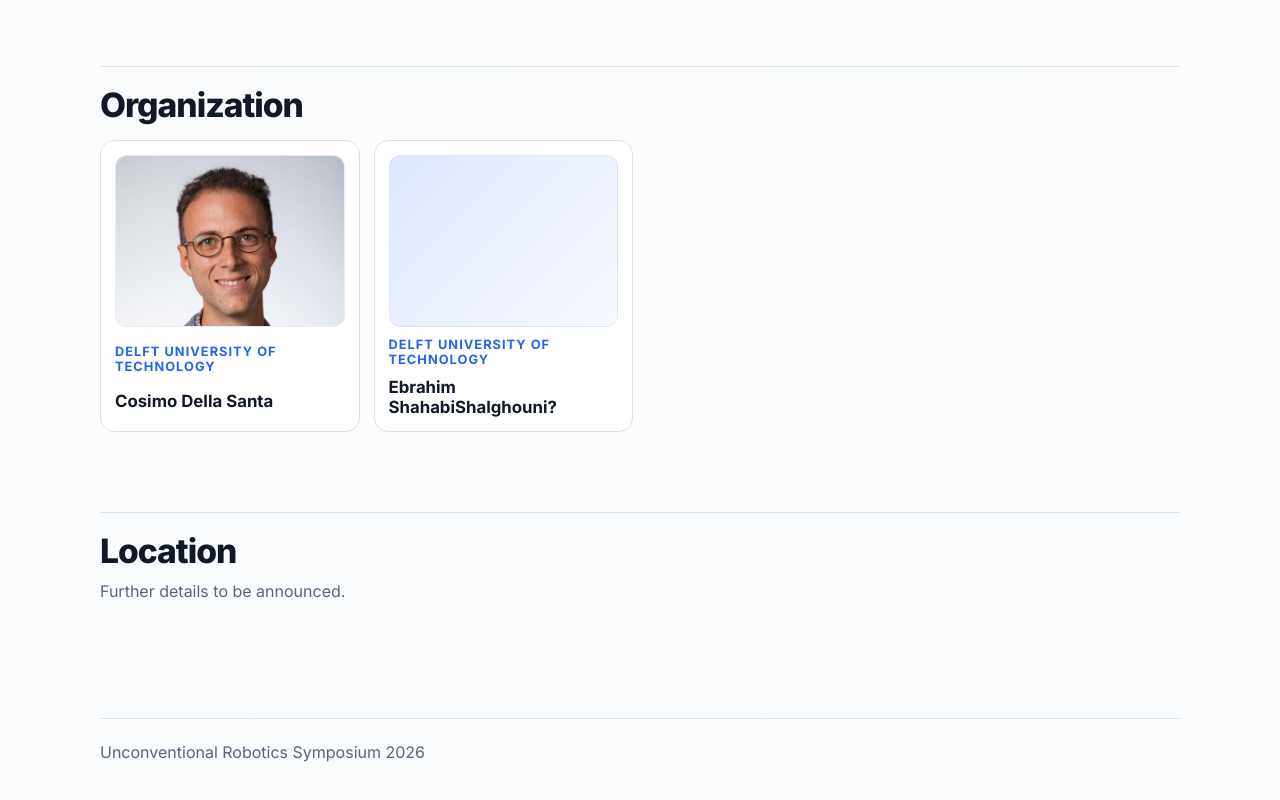
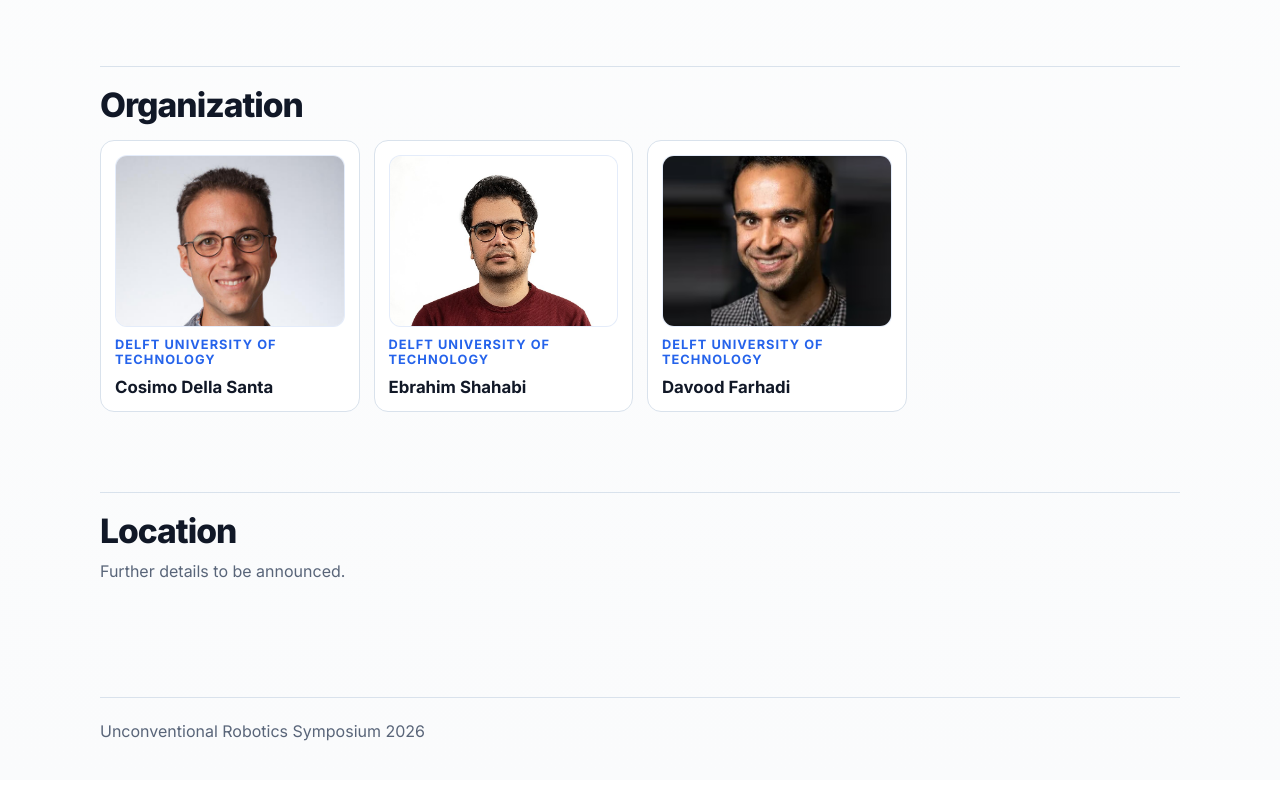
Before and after one commit to martensgun/martensgun.github.io, a plain HTML site: page ucs/index.html in a window 1280 px wide. Shown: the part 1941-2741 px from the top of the page. Drawn offline with nearby package versions, Linux system fonts and the light colour scheme.

Commit message:
Add new organiser

```diff
--- a/ucs/index.html
+++ b/ucs/index.html
@@ -237,9 +237,18 @@
             <h3>Cosimo Della Santa</h3>
           </article>
           <article class="speaker-card">
-            <div class="speaker-image speaker-image-placeholder"></div>
+            <div class="speaker-image speaker-image--top">
+              <img src="img/Ebrahim_Shahabi.jpg" alt="Ebrahim Shahabi">
+            </div>
             <p class="role">Delft University of Technology</p>
-            <h3>Ebrahim ShahabiShalghouni?</h3>
+            <h3>Ebrahim Shahabi</h3>
+          </article>
+          <article class="speaker-card">
+            <div class="speaker-image speaker-image--top">
+              <img src="img/Davood_Farhadi.jpeg" alt="Davood Farhadi">
+            </div>
+            <p class="role">Delft University of Technology</p>
+            <h3>Davood Farhadi</h3>
           </article>
 
         </div>
```
Also changed, not shown: ucs/img/Davood_Farhadi.jpeg (added), ucs/img/Ebrahim_Shahabi.jpg (added).
